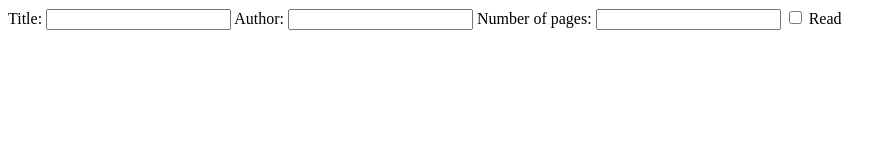
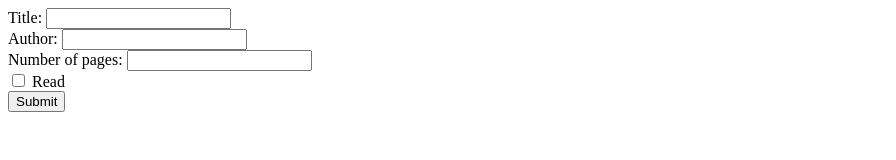
Before and after one commit to olsenjames1116/library, a website: page index.html in a window 1280 px wide. Shown: the whole page, without its empty margins (0-896 px from the left). Drawn offline with Linux system fonts and the light colour scheme.

Commit message:
Create submit button for user input

```diff
--- a/index.html
+++ b/index.html
@@ -9,18 +9,24 @@
         <script src="./javascript.js" defer></script>
     </head>
     <body>
-        <form method="" action="post">
+        <form action="" method="post">
+            <div class="title">
                 <label for="title">Title:</label>
                 <input type="text" id="title" name="title">
-
+            </div>
+            <div class="author">
                 <label for="author">Author:</label>
                 <input type="text" id="author" name="author">
-
+            </div>
+            <div class="pages">
                 <label for="pages">Number of pages:</label>
                 <input type="number" id="pages" name="pages">
-
+            </div>
+            <div class="read">
                 <input type="checkbox" id="read" name="read">
                 <label for="read">Read</label>
+            </div>
+            <button type="submit">Submit</button>
         </form>
     </body>
 </html>
```
Lines whose indentation alone changed are shown as unchanged.
